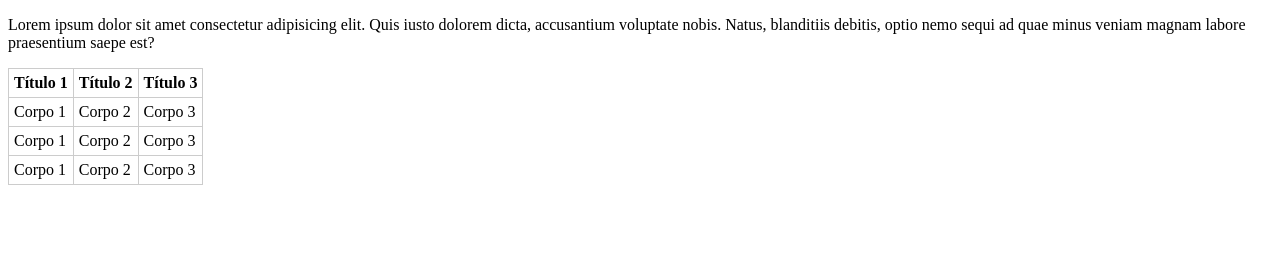
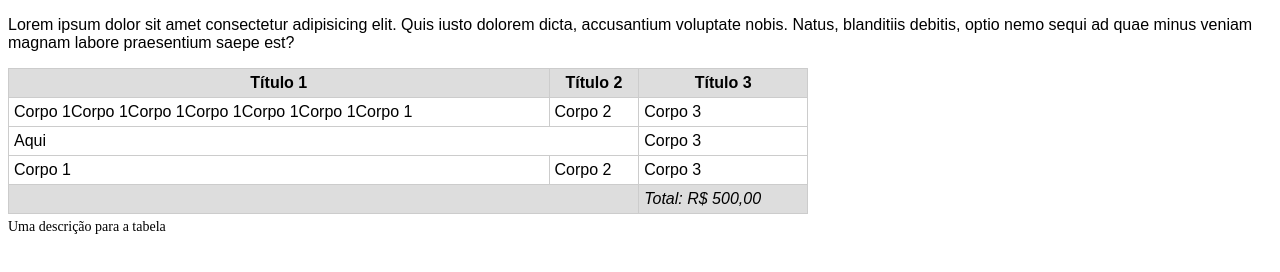
Before and after one commit to yohanngusso/HTML_CSS, a plain HTML site: page Curso Udemy/Tabelas Html/tabelas.html in a window 1280 px wide. Drawn offline with Linux system fonts and the light colour scheme.

Commit message:
Tabelas finalizada

```diff
--- a/Curso Udemy/Tabelas Html/tabelas.html
+++ b/Curso Udemy/Tabelas Html/tabelas.html
@@ -7,24 +7,52 @@
     <meta name="viewport" content="width=device-width, initial-scale=1.0">
     <title>Tabelas</title>
     <style>
+        body {
+            font-family: sans-serif;
+        }
 
-        table{
+        table {
             border-collapse: collapse;
+            width: 800px;
         }
-        table td, table th{
+
+        table td,
+        table th {
             border: 1px solid #ccc;
             padding: 5px;
         }
 
+        .responsive-table{
+            max-width: 100%;
+            overflow-x: auto;
+        }
+
+        table caption {
+            caption-side: bottom;
+            text-align: left;
+            font-family: italic;
+            font-size: 14px;
+            margin: 5px 0;
+        }
+
+        tfoot td,
+        table th {
+            background: #ddd;
+        }
+
+        tfoot td {
+            font-style: italic;
+        }
     </style>
 </head>
 
 <body>
     <p>Lorem ipsum dolor sit amet consectetur adipisicing elit. Quis iusto dolorem dicta, accusantium voluptate nobis.
         Natus, blanditiis debitis, optio nemo sequi ad quae minus veniam magnam labore praesentium saepe est?</p>
-
+    <div class="responsive-table">
         <table>
             <!--Criação do cabeçalho da tabela-->
+            <caption>Uma descrição para a tabela</caption>
             <thead>
                 <tr>
                     <th>Título 1</th>
@@ -35,13 +63,12 @@
             <!--Criação do corpo da tabela-->
             <tbody>
                 <tr>
-                <td>Corpo 1</td>
+                    <td>Corpo 1Corpo 1Corpo 1Corpo 1Corpo 1Corpo 1Corpo 1</td>
                     <td>Corpo 2</td>
                     <td>Corpo 3</td>
                 </tr>
                 <tr>
-                <td>Corpo 1</td>
-                <td>Corpo 2</td>
+                    <td colspan="2">Aqui</td>
                     <td>Corpo 3</td>
                 </tr>
                 <tr>
@@ -50,7 +77,15 @@
                     <td>Corpo 3</td>
                 </tr>
             </tbody>
+            <!--Criação do rodapé-->
+            <tfoot>
+                <tr>
+                    <td colspan="2" rowspan="2"></td>
+                    <td>Total: R$ 500,00</td>
+                </tr>
+            </tfoot>
         </table>
+    </div>
 </body>
 
 </html>
```
Lines whose indentation alone changed are shown as unchanged.
